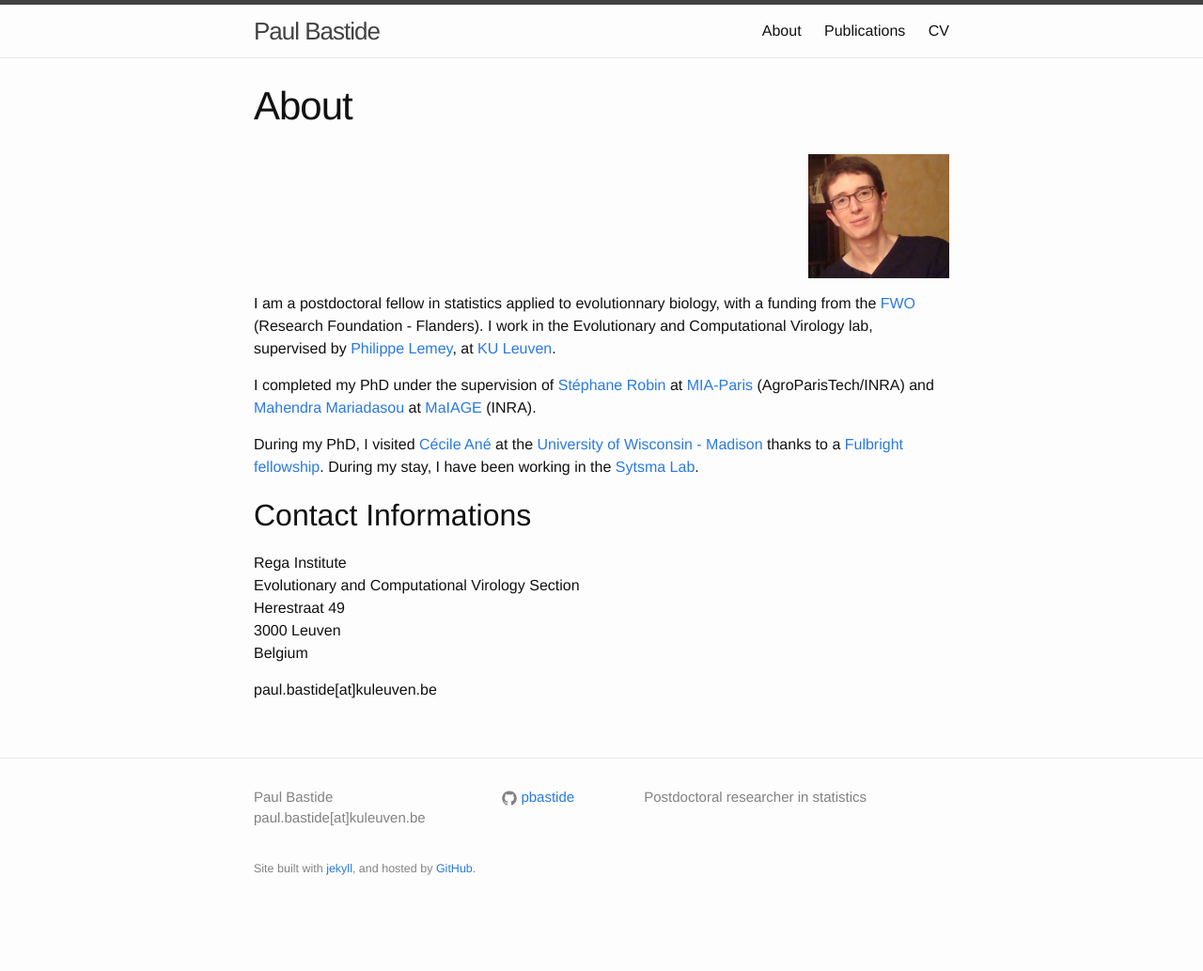
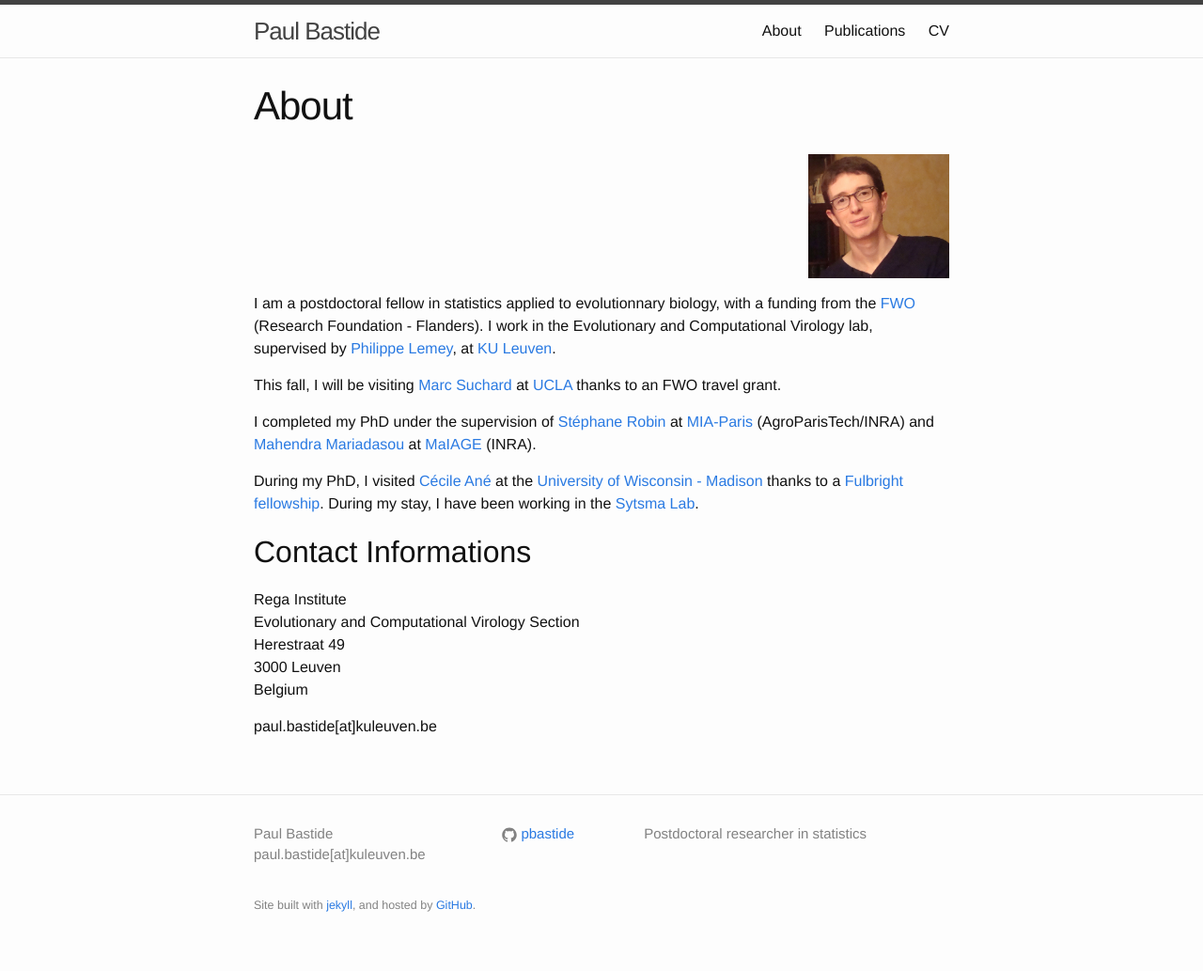
Before and after one commit to pbastide/pbastide.github.io, a Jekyll site: the page built from index.md, in a window 1280 px wide. Shown: the whole page at 94% size. Built offline with Jekyll 4.4.1, drawn with Linux system fonts in a browser that asks for light colours; before the commit the page ends 994 px from its top, so only the background shows below that.

Commit message:
UCLA stay

```diff
--- a/index.md
+++ b/index.md
@@ -12,6 +12,8 @@ weight : 1
 I am a postdoctoral fellow in statistics applied to evolutionnary biology, with a funding from the [FWO](https://www.fwo.be/en/fellowships-funding/postdoctoral-fellowships/junior-postdoctoral-fellowship/) (Research Foundation - Flanders).
 I work in the Evolutionary and Computational Virology lab,
 supervised by [Philippe Lemey](https://rega.kuleuven.be/cev/ecv), at [KU Leuven](https://www.kuleuven.be/english/).
+
+This fall, I will be visiting [Marc Suchard](https://msuchard.faculty.biomath.ucla.edu/) at [UCLA](www.ucla.edu) thanks to an FWO travel grant.
 
 I completed my PhD under the supervision of [Stéphane Robin](https://www6.inra.fr/mia-paris/Equipes/Membres/Stephane-Robin)
 at [MIA-Paris](https://www6.inra.fr/mia-paris) (AgroParisTech/INRA)
```
Also changed, not shown: CV.md (+2 -0 lines).
